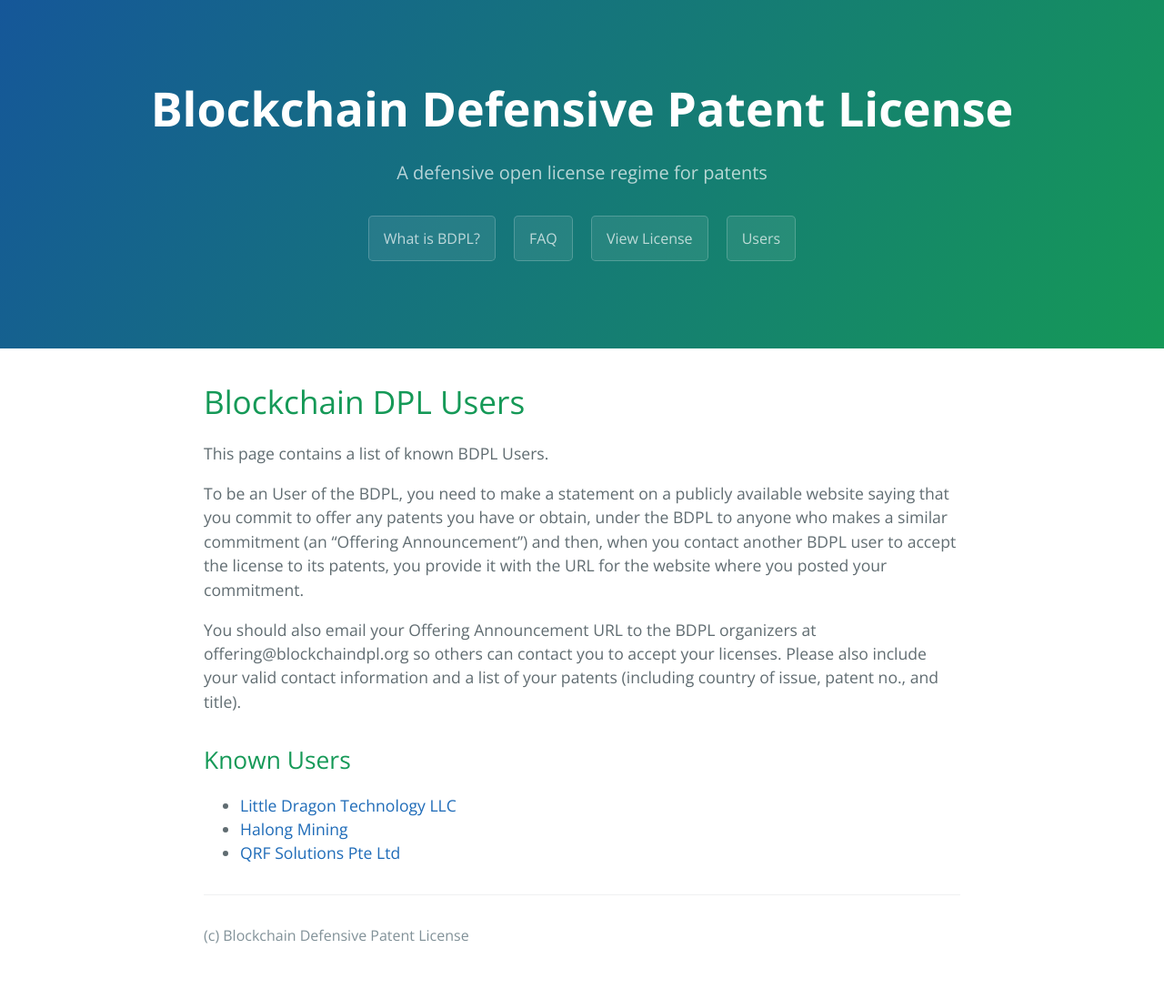
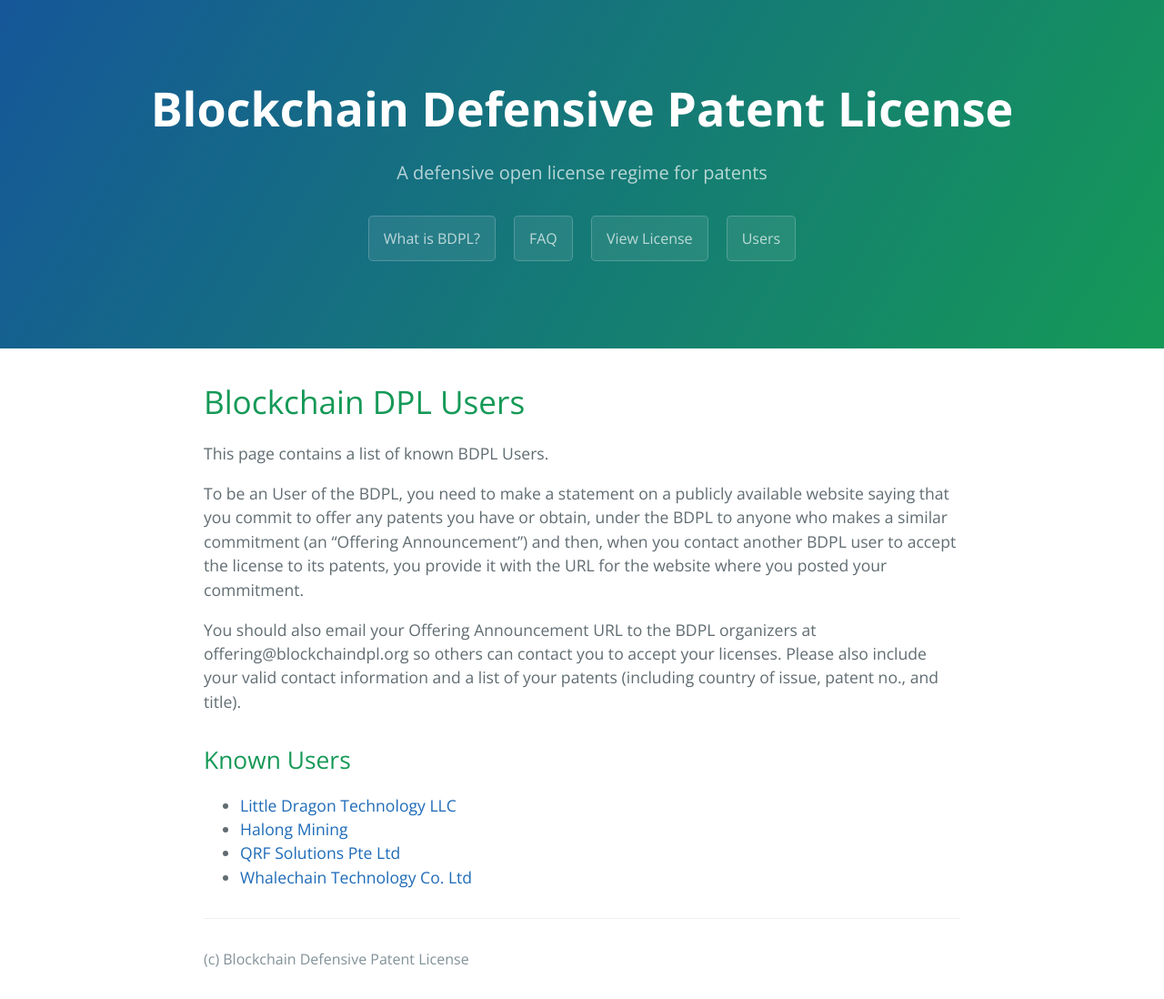
Before and after one commit to blockchaindpl/blockchaindpl.org, a Jekyll site: the page built from users.md, in a window 1280 px wide. Shown: the whole page at 91% size. Built offline with Jekyll 4.4.1, drawn with Linux system fonts in a browser that asks for light colours; our own code applies the rules of GitHub Pages for plain Markdown files; before the commit the page ends 1072 px from its top, so only the background shows below that.

Commit message:
Add new user

```diff
--- a/users.md
+++ b/users.md
@@ -11,3 +11,4 @@ You should also email your Offering Announcement URL to the BDPL organizers at o
   - [Little Dragon Technology LLC](https://www.asicboost.com/single-post/2018/03/01/offering-announcement-blockchain-defensive-patent-license/)
   - [Halong Mining](https://halongmining.com/blog/2018/03/06/bdpl-offering-announcement/)
   - [QRF Solutions Pte Ltd](https://qrfsolutions.com/offering-announcement-for-blockchain-defensive-patent-license/)
+  - [Whalechain Technology Co. Ltd](https://whale-tw.com/en/whale-blockchain-based-en/bdpl-offering-announcement/)
```
